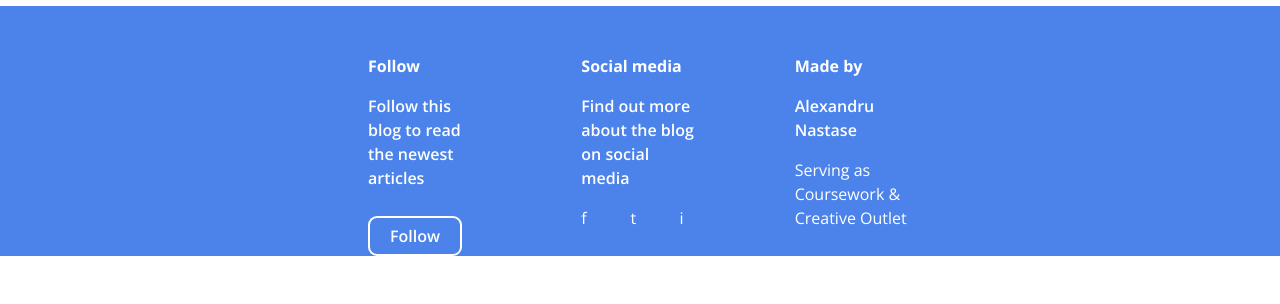
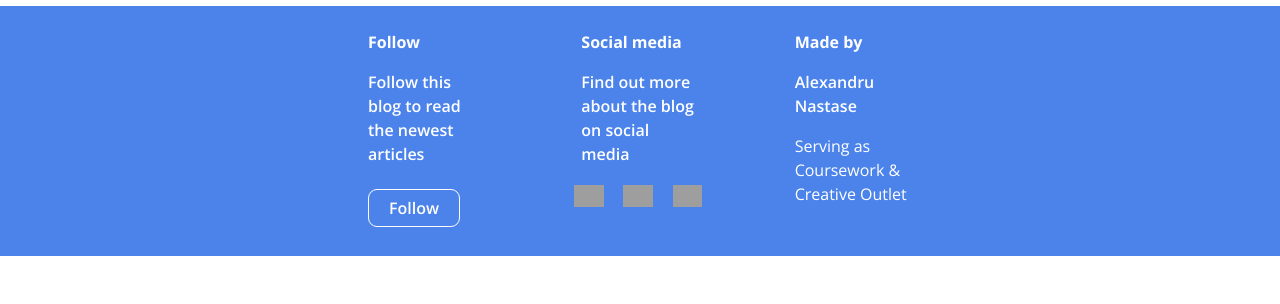
Before and after one commit to AlexandruNst/blog_and_resume, a Django app: page / in a window 1280 px wide. Shown: the part 798-1102 px from the top of the page. After the commit the page ends 1054 px from the top, so only its background shows below. Run offline with Django 3.2, Linux system fonts and the light colour scheme; some libraries are stand-ins or nearby versions; grey boxes are pictures that could not be loaded.

Commit message:
added footer styles

```diff
--- a/blog/static/css/base.css
+++ b/blog/static/css/base.css
@@ -1,5 +1,5 @@
 .padding-for-footer {
-  padding-bottom: 300px;
+  padding-bottom: 250px;
 }
 
 /* Fonts */
@@ -60,9 +60,9 @@
 }
 
 .-bttn-transparent {
-  border: 2px solid white;
+  border: 1.5px solid white;
   color: white;
-  margin-top: 10px;
+  margin-top: 7px;
   transition: 300ms;
 }
 
@@ -71,3 +71,15 @@
   background-color: white;
   text-decoration: none;
 }
+
+/* Social links */
+.-social {
+  width: 90%;
+  max-width: 50px;
+}
+
+.-social:hover {
+  transition: 300ms;
+  transform: scale(1.1);
+  cursor: pointer;
+}
--- a/blog/templates/blog/base_nav_footer.html
+++ b/blog/templates/blog/base_nav_footer.html
@@ -12,25 +12,26 @@
         <div class="row h-100">
             <div class="col"></div>
             <div class="col-12 col-lg-8 col-xl-6">
-                <div class="row h-100 mt-3 mt-lg-5">
+                <div class="row h-100 pt-3 pt-lg-4">
                     <div class="col-6 col-lg-4 px-5">
                         <p class="font-bold d-none d-lg-block">Follow</p>
                         <p class="font-semi-bold d-none d-lg-block">Follow this blog to read the newest articles</p>
+                        <p class="font-semi-bold d-block d-lg-none">Follow this blog</p>
                         {% comment %} <button type="button" class="btn btn-outline-light" id="rounded">Follow</button> {% endcomment %}
                         <a href="#" class="d-inline-block -rounded -bttn -bttn-transparent font-semi-bold">Follow</a>
                         <div class="row d-flex d-lg-none mt-5">
-                            <div class="col-4">f</div>
-                            <div class="col-4">t</div>
-                            <div class="col-4">i</div>
+                            <div class="col-4 px-0 px-sm-1 px-lg-2 px-xl-2"><img class="-social -footer-social" src="{% static "res/img/facebook_footer.svg" %}" alt=""></div>
+                            <div class="col-4 px-0 px-sm-1 px-lg-2 px-xl-2"><img class="-social -footer-social" src="{% static "res/img/twitter_footer.svg" %}" alt=""></div>
+                            <div class="col-4 px-0 px-sm-1 px-lg-2 px-xl-2"><img class="-social -footer-social" src="{% static "res/img/linkedin_footer.svg" %}" alt=""></div>
                         </div>
                     </div>
                     <div class="d-none d-lg-block col-lg-4 px-5">
                         <p class="font-bold d-none d-lg-block">Social media</p>
                         <p class="font-semi-bold d-none d-lg-block">Find out more about the blog on social media</p>
                         <div class="row d-none d-lg-flex">
-                            <div class="col-4">f</div>
-                            <div class="col-4">t</div>
-                            <div class="col-4">i</div>
+                            <div class="col-4 px-0 px-sm-1 px-lg-2 px-xl-2"><img class="-social -footer-social" src="{% static "res/img/facebook_footer.svg" %}" alt=""></div>
+                            <div class="col-4 px-0 px-sm-1 px-lg-2 px-xl-2"><img class="-social -footer-social" src="{% static "res/img/twitter_footer.svg" %}" alt=""></div>
+                            <div class="col-4 px-0 px-sm-1 px-lg-2 px-xl-2"><img class="-social -footer-social" src="{% static "res/img/linkedin_footer.svg" %}" alt=""></div>
                         </div>
                     </div>
                     <div class="col-6 col-lg-4 col-lg-4 px-5">
```
